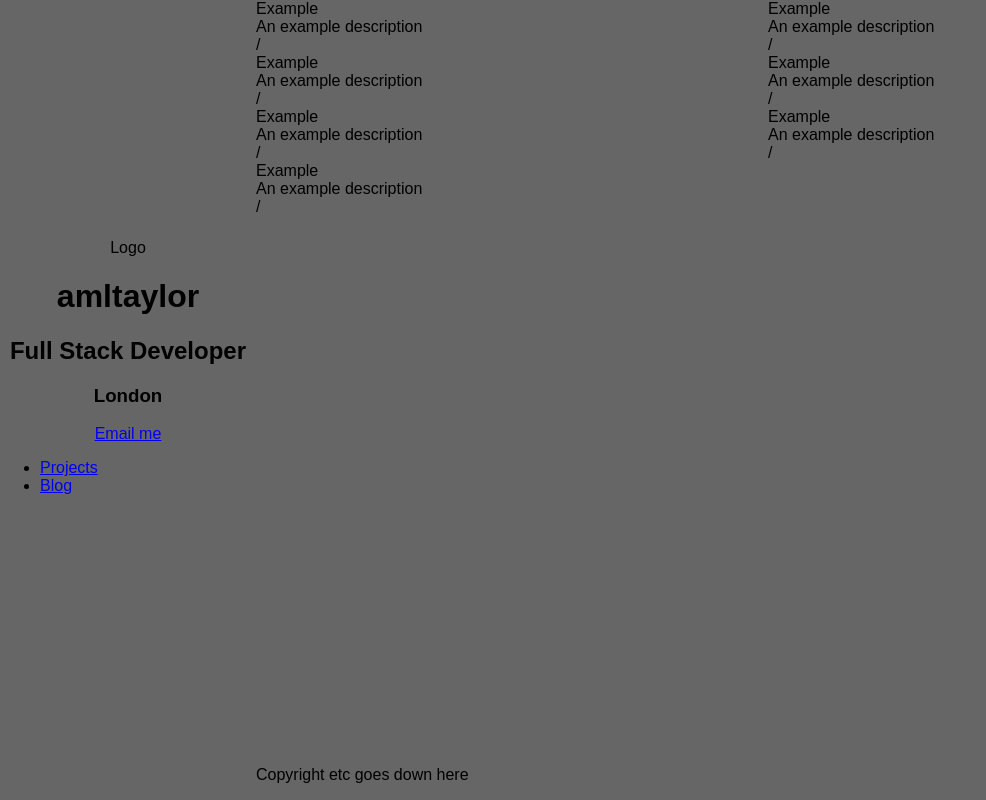
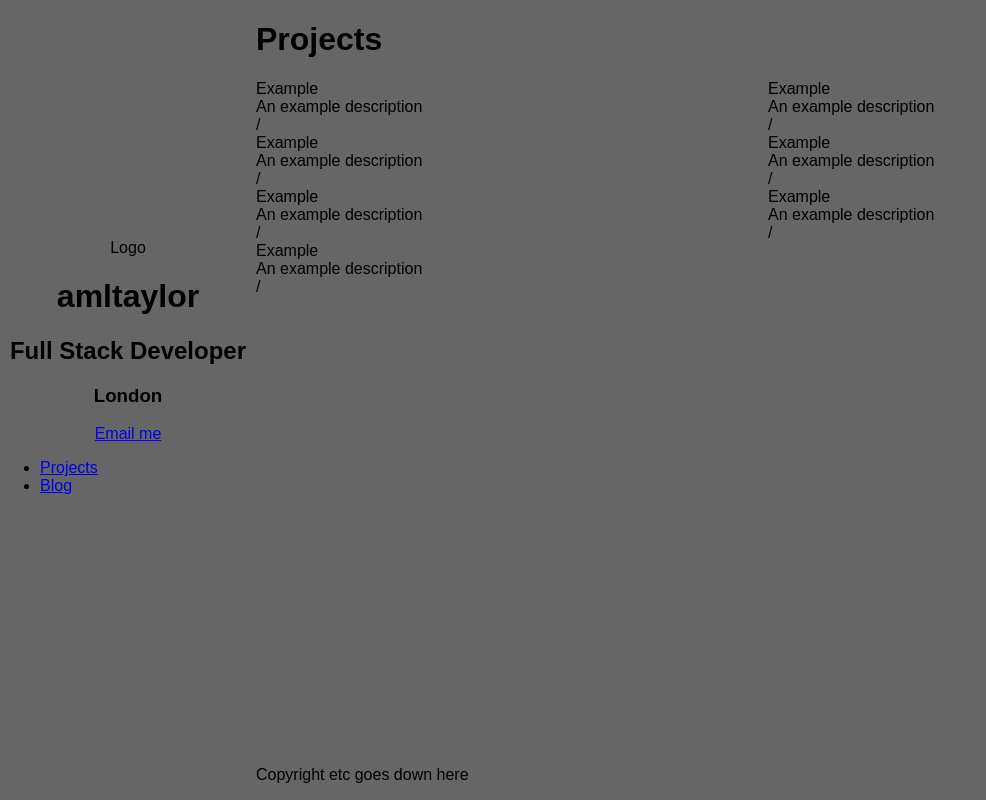
Before and after one commit to ataylor95/personal-site, a React (Create React App) app: page / in a window 1280 px wide. Shown: the whole page, without its empty margins (0-986 px from the left). Built offline with nearby package versions, Linux system fonts and the light colour scheme.

Commit message:
add a title and a container

```diff
--- a/src/components/page/page.scss
+++ b/src/components/page/page.scss
@@ -57,7 +57,7 @@
 }
 
 /* TODO: move this somewhere else or apply to all pages? */
-.home-page {
+.home-page__container {
     display: grid;
     grid-template-columns: 1;
 
--- a/src/pages/home/home.tsx
+++ b/src/pages/home/home.tsx
@@ -6,7 +6,8 @@ import ProjectCard from '../../components/project-card/project-card';
 const Home: React.FC = () => {
     return (
       <Page>
-        <div className="home-page">
+        <h1>Projects</h1>
+        <div className="home-page__container">
           <ProjectCard name="Example" description="An example description" link="/"></ProjectCard>
           <ProjectCard name="Example" description="An example description" link="/"></ProjectCard>
           <ProjectCard name="Example" description="An example description" link="/"></ProjectCard>
```
